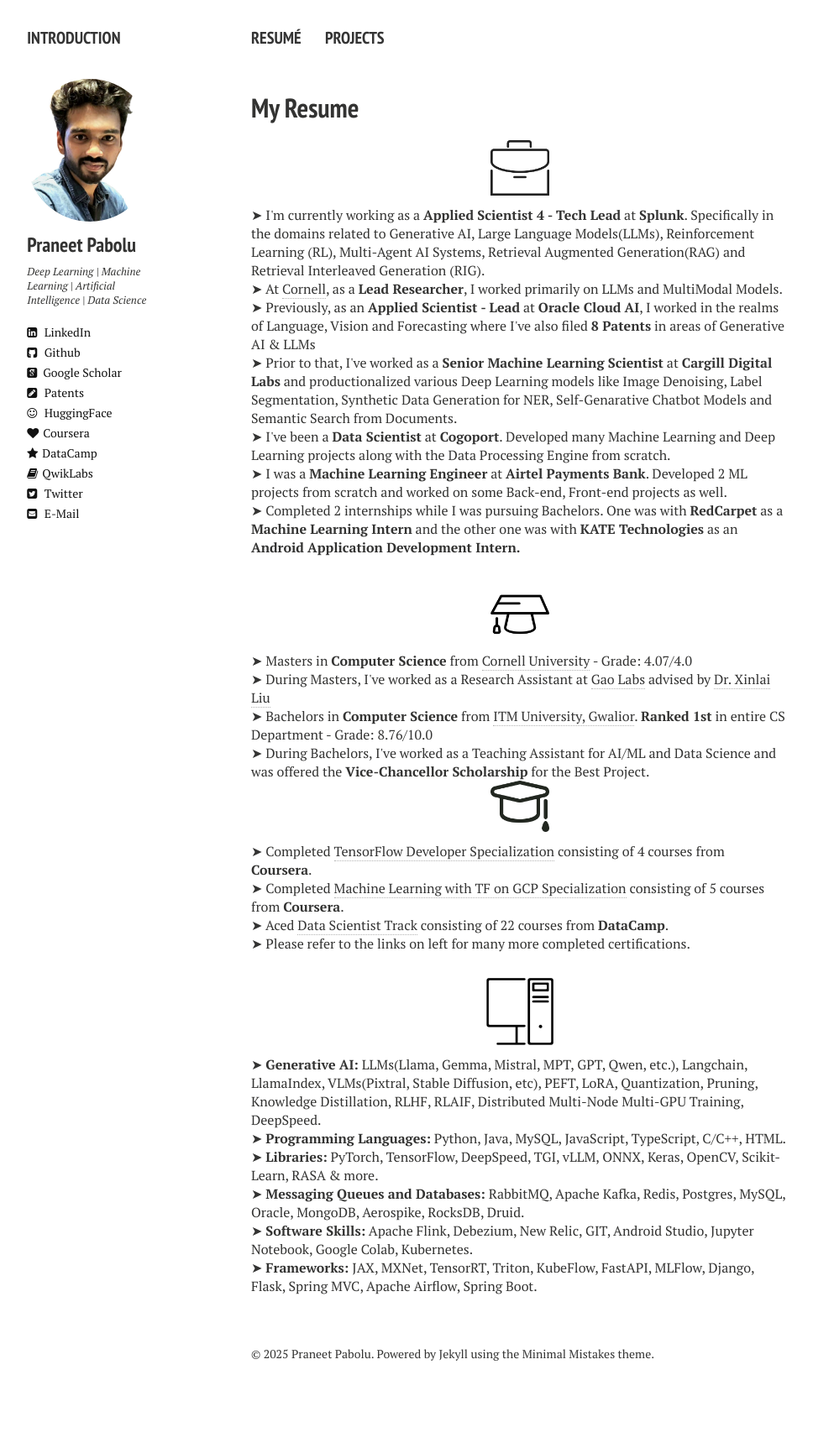
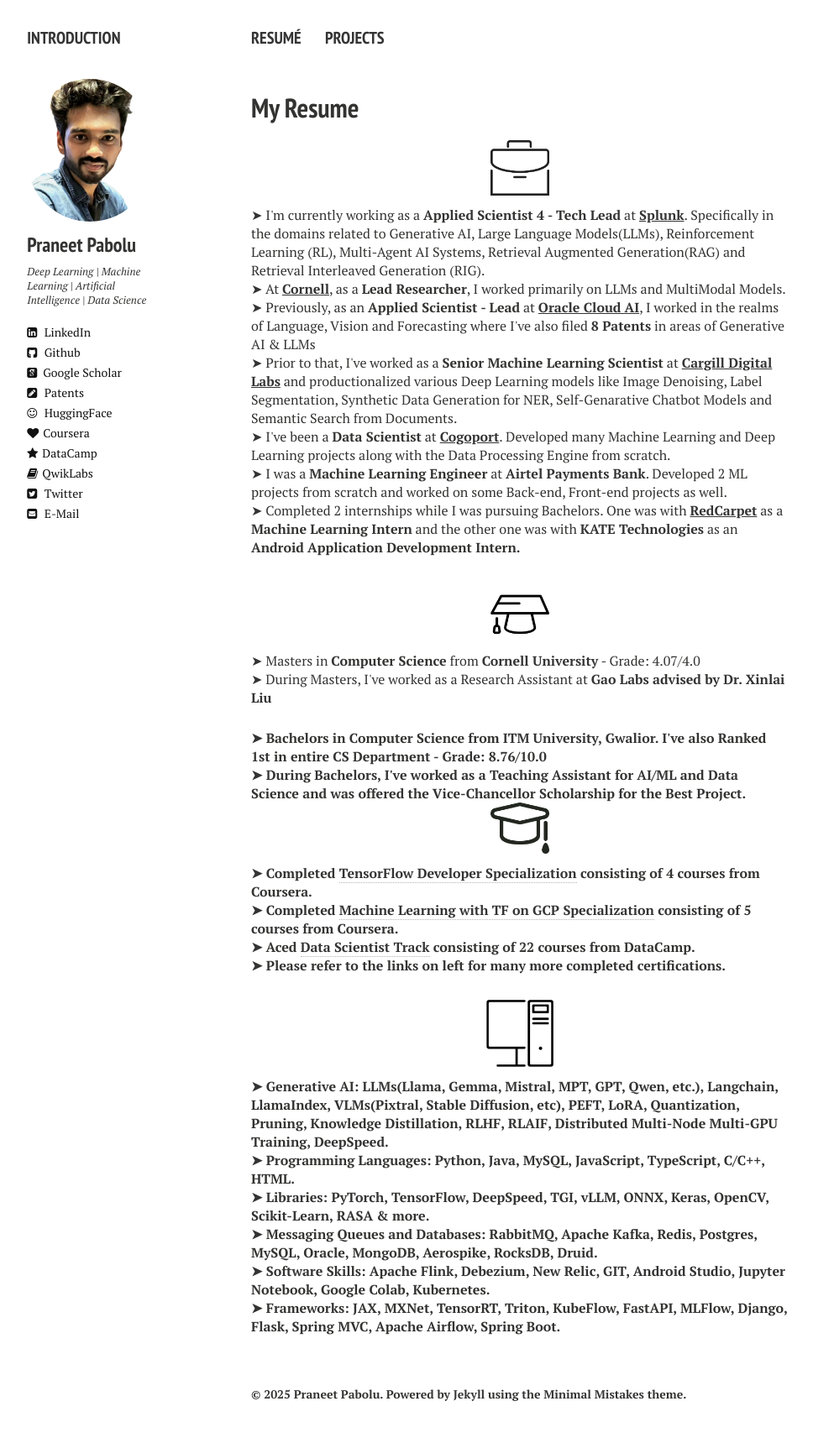
Before and after one commit to DeathReaper0965/deathreaper0965.github.io, a Jekyll site: the page built from resume.md, in a window 1280 px wide. Shown: the whole page at 84% size, without its empty margins (21-989 px from the left). Built offline with Jekyll 4.4.1, drawn with Linux system fonts in a browser that asks for light colours; nearby versions of some CDN libraries; before the commit the page ends 1671 px from its top, so only the background shows below that.

Commit message:
Update resume

```diff
--- a/_layouts/resume.html
+++ b/_layouts/resume.html
@@ -45,19 +45,19 @@
     <h1>{{ page.title }}</h1>
     <div class="article-wrap">
     <p align="center" class=bottom-small><img src="{{ site.url }}/images/resume/business.png" alt="Work Experience and Internships" width="70" height="70" title="Work Experience and Internships"></p>
-    <p align="left">&#10148 I'm currently working as a <b>Applied Scientist 4 - Tech Lead</b> at <b><a href="https://www.splunk.com/">Splunk</a></b>. Specifically in the domains related to Generative AI, Large Language Models(LLMs), Reinforcement Learning (RL), Multi-Agent AI Systems, Retrieval Augmented Generation(RAG) and Retrieval Interleaved Generation (RIG).</p>
-    <p align="left">&#10148 At <a href="https://www.cornell.edu/">Cornell</a>, as a <b>Lead Researcher</b>, I worked primarily on LLMs and MultiModal Models.
-    <p align="left">&#10148 Previously, as an <b>Applied Scientist - Lead</b> at <b><a href="https://www.oracle.com/cloud/" target="_blank">Oracle Cloud AI</a></b>, I worked in the realms of Language, Vision and Forecasting where I've also filed <b><a href="https://patents.justia.com/inventor/{{ site.owner.justia }}" target="_blank">8 Patents</a></b> in areas of Generative AI & LLMs</p>
-    <p align="left">&#10148 Prior to that, I've worked as a <b>Senior Machine Learning Scientist</b> at <b><a href="https://www.cargill.com/" target="_blank">Cargill Digital Labs</a></b> and productionalized various Deep Learning models like Image Denoising, Label Segmentation, Synthetic Data Generation for NER, Self-Genarative Chatbot Models and Semantic Search from Documents.</p>
-    <p align="left">&#10148 I've been a <b>Data Scientist</b> at <b><a href="https://cogoport.com" target="_blank">Cogoport</a></b>. Developed many Machine Learning and Deep Learning projects along with the Data Processing Engine from scratch.</p>
+    <p align="left">&#10148 I'm currently working as a <b>Applied Scientist 4 - Tech Lead</b> at <u><b><a href="https://www.splunk.com/">Splunk</a></b></u>. Specifically in the domains related to Generative AI, Large Language Models(LLMs), Reinforcement Learning (RL), Multi-Agent AI Systems, Retrieval Augmented Generation(RAG) and Retrieval Interleaved Generation (RIG).</p>
+    <p align="left">&#10148 At <u><b><a href="https://www.cornell.edu/">Cornell</a></b></u>, as a <b>Lead Researcher</b>, I worked primarily on LLMs and MultiModal Models.
+    <p align="left">&#10148 Previously, as an <b>Applied Scientist - Lead</b> at <u><b><a href="https://www.oracle.com/cloud/" target="_blank">Oracle Cloud AI</a></b></u>, I worked in the realms of Language, Vision and Forecasting where I've also filed <b><a href="https://patents.justia.com/inventor/{{ site.owner.justia }}" target="_blank">8 Patents</a></b> in areas of Generative AI & LLMs</p>
+    <p align="left">&#10148 Prior to that, I've worked as a <b>Senior Machine Learning Scientist</b> at <u><b><a href="https://www.cargill.com/" target="_blank">Cargill Digital Labs</a></b></u> and productionalized various Deep Learning models like Image Denoising, Label Segmentation, Synthetic Data Generation for NER, Self-Genarative Chatbot Models and Semantic Search from Documents.</p>
+    <p align="left">&#10148 I've been a <b>Data Scientist</b> at <u><b><a href="https://cogoport.com" target="_blank">Cogoport</a></b></u>. Developed many Machine Learning and Deep Learning projects along with the Data Processing Engine from scratch.</p>
     <p align="left">&#10148 I was a <b>Machine Learning Engineer</b> at <b><a href="https://www.airtel.in/bank/" target="_blank">Airtel Payments Bank</a></b>. Developed 2 ML projects from scratch and worked on some Back-end, Front-end projects as well.</p>
-    <p align="left" class="bottom-three">&#10148 Completed 2 internships while I was pursuing Bachelors. One was with <b><a href="https://www.linkedin.com/company/redcarpetup-com/" target = '_blank'>RedCarpet</a></b> as a <b>Machine Learning Intern</b> and the other one was with <b><a href='https://www.kateit.in/' target="_blank">KATE Technologies</a></b> as an <b>Android Application Development Intern.</b></p>
+    <p align="left" class="bottom-three">&#10148 Completed 2 internships while I was pursuing Bachelors. One was with <u><b><a href="https://www.linkedin.com/company/redcarpetup-com/" target = '_blank'>RedCarpet</a></b></u> as a <b>Machine Learning Intern</b> and the other one was with <b><a href='https://www.kateit.in/' target="_blank">KATE Technologies</a></b> as an <b>Android Application Development Intern.</b></p>
 
 
     <p align="center" class=bottom-small><img src="{{ site.url }}/images/resume/study2.png" alt="Academic Details" width="70" height="70" title="Academic Details"></p>
-    <p align="left">&#10148 Masters in <b>Computer Science</b> from <a href="https://www.cornell.edu/" target="_blank">Cornell University</a> - Grade: 4.07/4.0</p>
-    <p align="left">&#10148 During Masters, I've worked as a Research Assistant at <a href="https://gao-labs.github.io/" target="_blank">Gao Labs</a> advised by <a href="https://scholar.google.com/citations?hl=en&user=bkzox5EAAAAJ" target="_blank">Dr. Xinlai Liu</a></p>
-    <p align="left">&#10148 Bachelors in <b>Computer Science</b> from <a href="http://itmuniversity.ac.in/" target="_blank">ITM University, Gwalior</a>. <b>Ranked 1st</b> in entire CS Department - Grade: 8.76/10.0</p>
+    <p align="left">&#10148 Masters in <b>Computer Science</b> from <b><a href="https://www.cornell.edu/" target="_blank">Cornell University</a></b> - Grade: 4.07/4.0</p>
+    <p align="left">&#10148 During Masters, I've worked as a Research Assistant at <b><a href="https://gao-labs.github.io/" target="_blank">Gao Labs</a><b> advised by <a href="https://scholar.google.com/citations?hl=en&user=bkzox5EAAAAJ" target="_blank">Dr. Xinlai Liu</a></p>
+    <p align="left">&#10148 Bachelors in <b>Computer Science</b> from <b><a href="http://itmuniversity.ac.in/" target="_blank">ITM University, Gwalior</a></b>. I've also <b>Ranked 1st</b> in entire CS Department - Grade: 8.76/10.0</p>
     <p align="left">&#10148 During Bachelors, I've worked as a Teaching Assistant for AI/ML and Data Science and was offered the <b>Vice-Chancellor Scholarship</b> for the Best Project.</p>
 
     <p align="center" class=bottom-small><img src="{{ site.url }}/images/resume/study.png" alt="Certifications" width="70" height="70" title="Certifications"></p>
```
